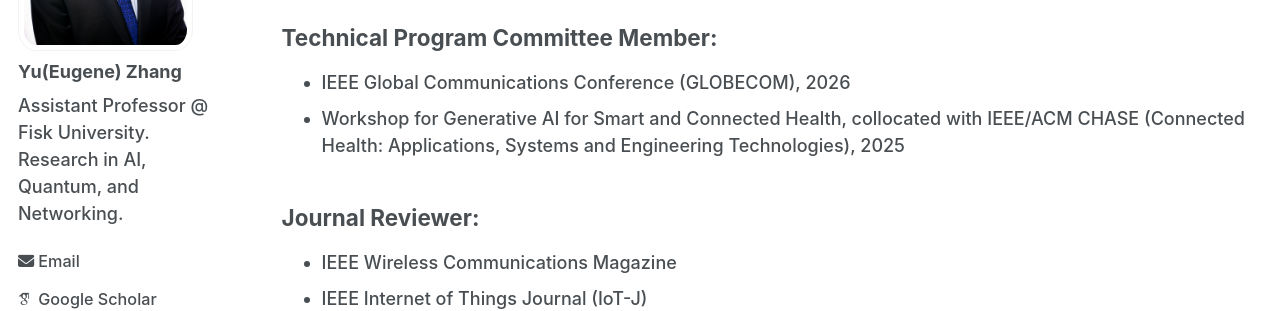
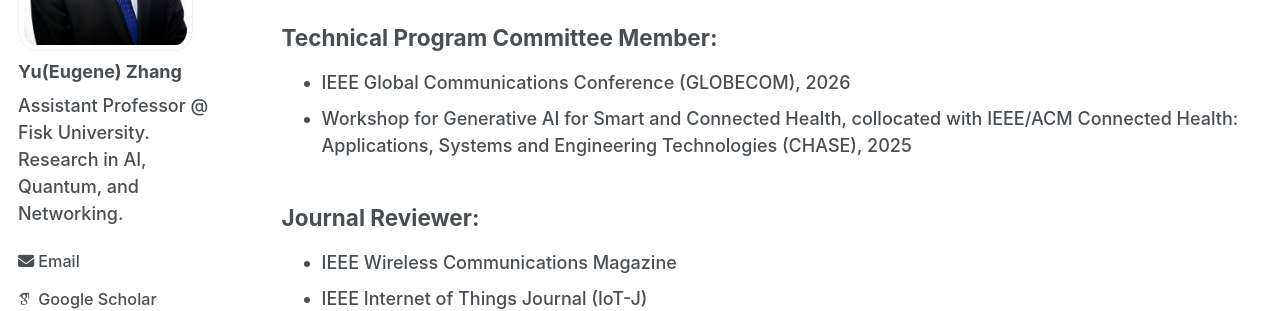
Before and after one commit to Yu-Zhang-Eugene/yu-zhang-eugene.github.io, a Jekyll site: the page built from _pages/professional-services.md, in a window 1280 px wide and 900 px high. Shown: the part 271-582 px from the top of the window. Built offline with Jekyll 4.4.1, drawn with Linux system fonts in a browser that asks for light colours; some web fonts are replaced.

```diff
--- a/_pages/professional-services.md
+++ b/_pages/professional-services.md
@@ -13,7 +13,7 @@ Conference Organization Committee:
 Technical Program Committee Member:
 ---
 - IEEE Global Communications Conference (GLOBECOM), 2026
-- Workshop for Generative AI for Smart and Connected Health, collocated with IEEE/ACM CHASE (Connected Health: Applications, Systems and Engineering Technologies), 2025
+- Workshop for Generative AI for Smart and Connected Health, collocated with IEEE/ACM Connected Health: Applications, Systems and Engineering Technologies (CHASE), 2025
 
 Journal Reviewer:
 ------
```
